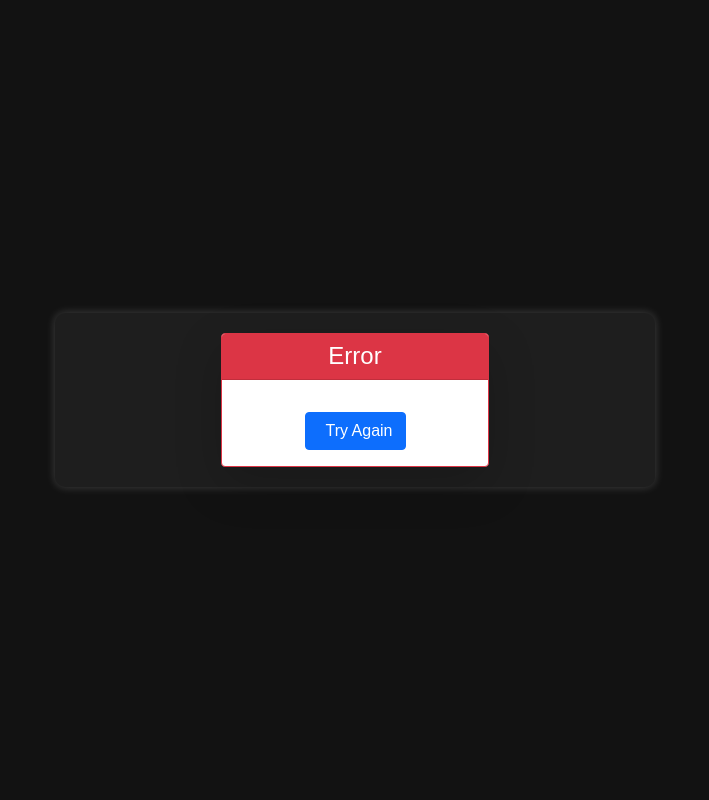
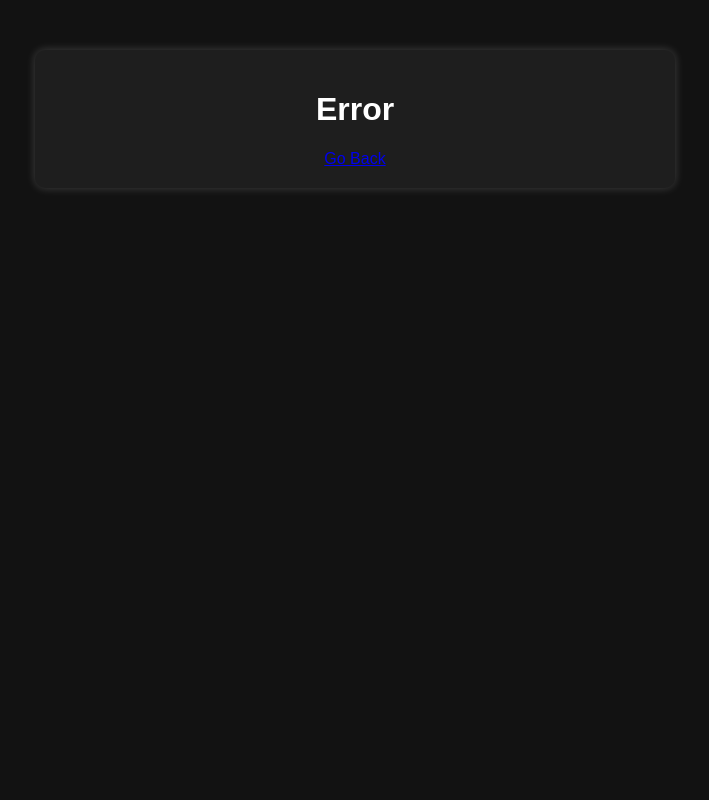
Before and after one commit to SrSurajithPranav/FSMAD, a Flask app: template templates/error.html in a window 1280 px wide. Shown: the whole page, without its empty margins (285-994 px from the left). Run offline with Flask 3, Linux system fonts and the light colour scheme; the template is opened without the code that fills it, so the values that code supplies are empty.

Commit message:
Update error.html

```diff
--- a/templates/error.html
+++ b/templates/error.html
@@ -1,27 +1,16 @@
 <!DOCTYPE html>
-<html>
+<html lang="en">
 <head>
-    <title>Error Occurred</title>
-    <link href="https://cdn.jsdelivr.net/npm/bootstrap@5.1.3/dist/css/bootstrap.min.css" rel="stylesheet">
+    <meta charset="UTF-8">
+    <meta name="viewport" content="width=device-width, initial-scale=1.0">
+    <title>Error</title>
     <link rel="stylesheet" href="{{ url_for('static', filename='style.css') }}">
 </head>
-<body class="d-flex align-items-center min-vh-100">
+<body>
     <div class="container">
-        <div class="row justify-content-center">
-            <div class="col-md-6">
-                <div class="card border-danger shadow-lg">
-                    <div class="card-header bg-danger text-white">
-                        <h4 class="mb-0"><i class="fas fa-exclamation-triangle"></i> Error</h4>
-                    </div>
-                    <div class="card-body">
-                        <p class="lead">{{ error }}</p>
-                        <a href="/" class="btn btn-primary">
-                            <i class="fas fa-arrow-left me-2"></i>Try Again
-                        </a>
-                    </div>
-                </div>
-            </div>
-        </div>
+        <h1>Error</h1>
+        <p>{{ error }}</p>
+        <a href="/">Go Back</a>
     </div>
 </body>
 </html>
```
